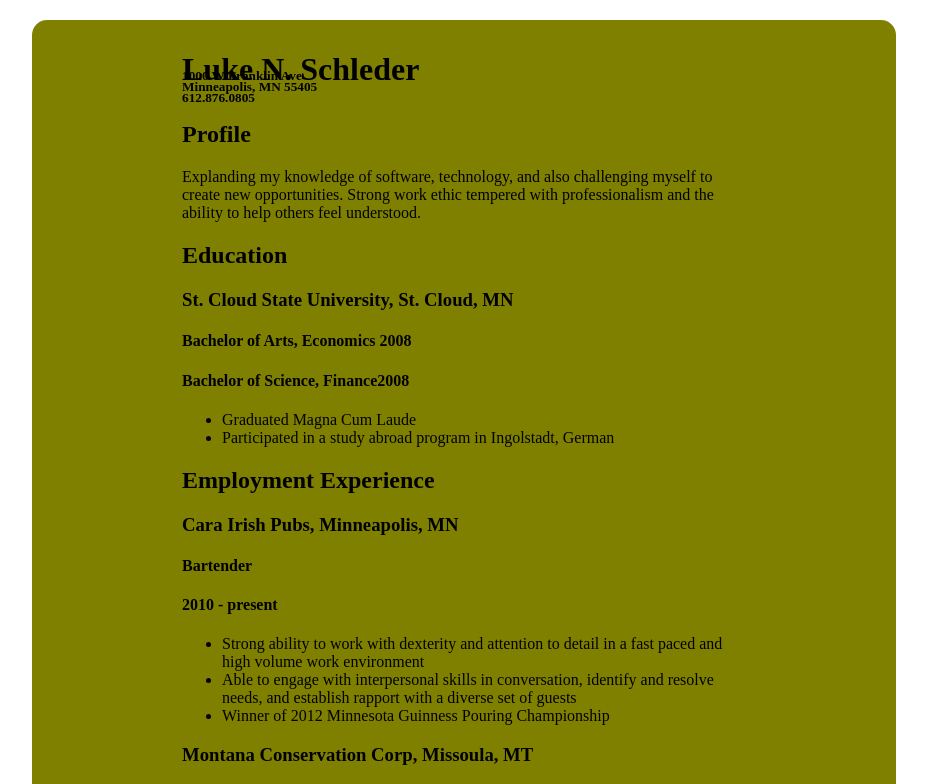
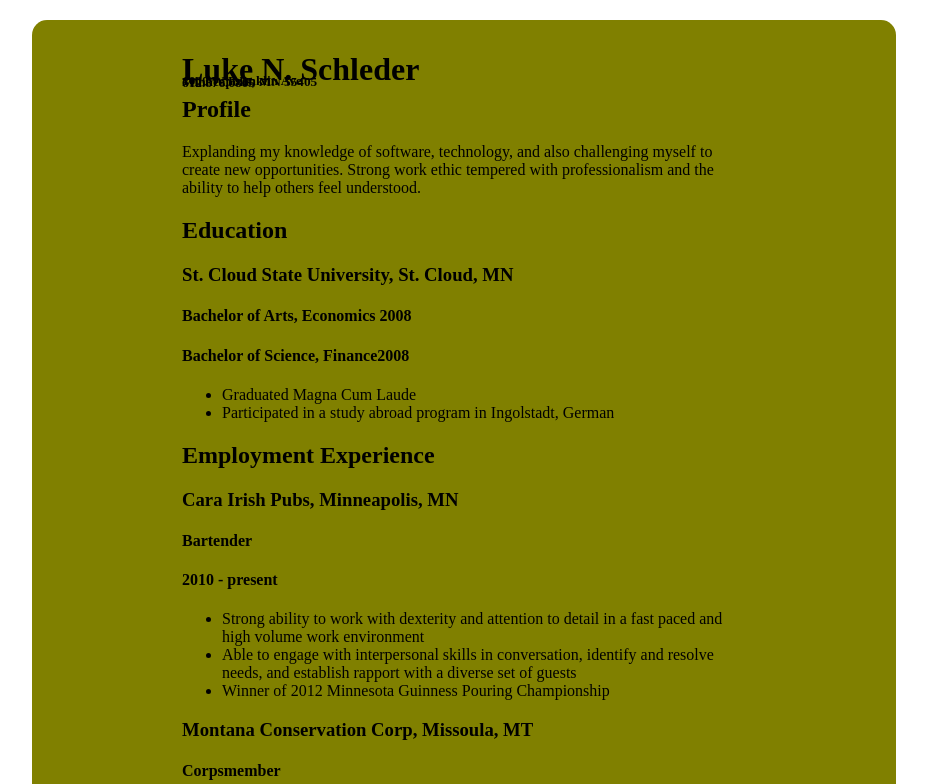
Before and after one commit to lukeschleder/lukeschleder.github.io, a plain HTML site: page index.html in a window 1280 px wide. Shown: the top 784 px of the page, without its empty margins (176-1103 px from the left). Drawn offline with Linux system fonts and the light colour scheme.

Commit message:
Update style.css

```diff
--- a/style.css
+++ b/style.css
@@ -11,9 +11,9 @@
 
 #contact-information
 
-	h1 { margin-bottom: -20px;}
-	h5 { margin-top: -5px;
-	margin-bottom:-5px}
+	h1 { margin-bottom: -10px;}
+	h5 { margin-top: -15px;
+	margin-bottom:-15px}
 
 
 
```
